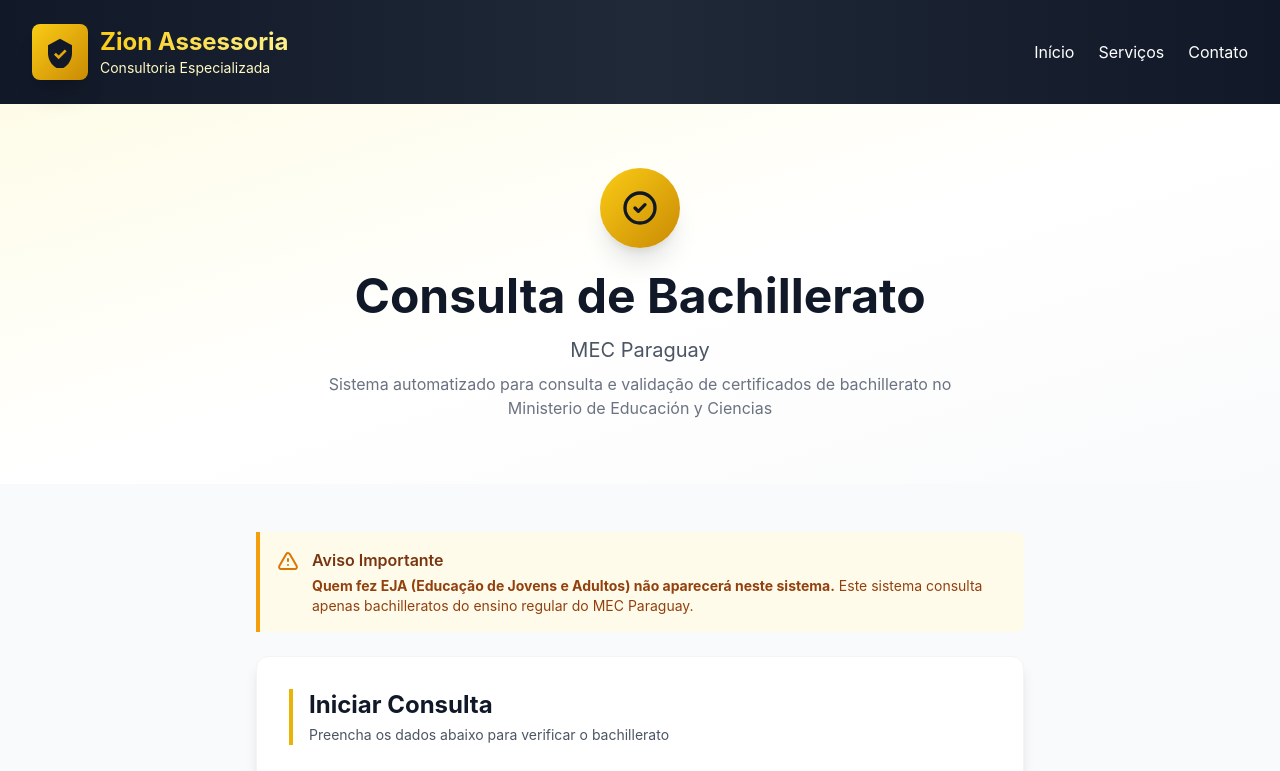
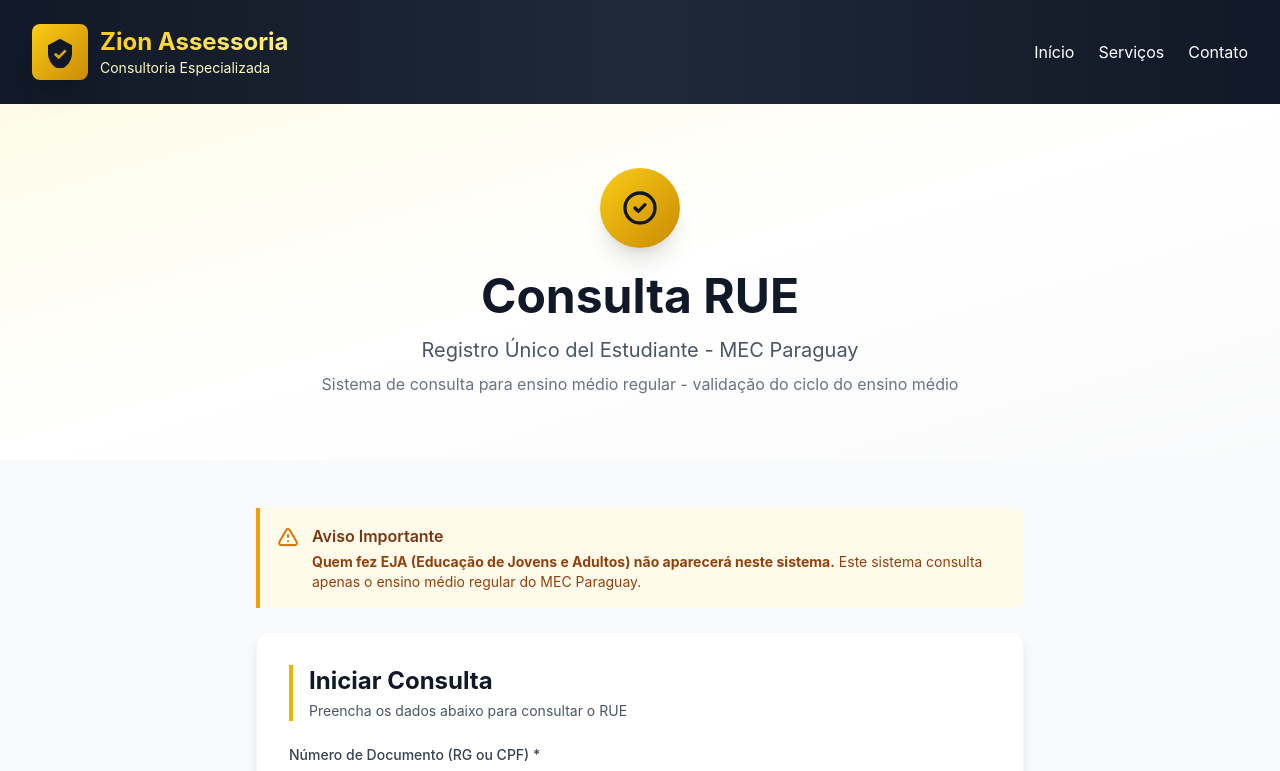
Before and after one commit to DevFalcon22/Zion-Assessoria, a Next.js app in the folder frontend/: page / in a window 1280 px wide. Shown: the top 771 px of the page. Built offline with nearby package versions, Linux system fonts and the light colour scheme.

Commit message:
Atualiza interface: Bachillerato -> RUE (Registro Único del Estudiante)

```diff
--- a/frontend/pages/index.js
+++ b/frontend/pages/index.js
@@ -79,8 +79,8 @@ export default function Home() {
   return (
     <>
       <Head>
-        <title>Zion Assessoria - Consulta Bachillerato MEC</title>
-        <meta name="description" content="Sistema de consulta de bachilleratos do MEC Paraguay" />
+        <title>Zion Assessoria - Consulta RUE MEC</title>
+        <meta name="description" content="Sistema de consulta RUE - Registro Único del Estudiante - MEC Paraguay" />
         <meta name="viewport" content="width=device-width, initial-scale=1" />
         <link rel="icon" href="/logo-zion.png" />
       </Head>
@@ -119,13 +119,13 @@ export default function Home() {
               </svg>
             </div>
             <h2 className="text-4xl md:text-5xl font-bold text-gray-900 mb-4">
-              Consulta de Bachillerato
+              Consulta RUE
             </h2>
             <p className="text-xl text-gray-600 mb-2">
-              MEC Paraguay
+              Registro Único del Estudiante - MEC Paraguay
             </p>
             <p className="text-gray-500 max-w-2xl mx-auto">
-              Sistema automatizado para consulta e validação de certificados de bachillerato no Ministerio de Educación y Ciencias
+              Sistema de consulta para ensino médio regular - validação do ciclo do ensino médio
             </p>
           </div>
         </section>
@@ -143,7 +143,7 @@ export default function Home() {
               <div>
                 <h4 className="font-semibold text-amber-900 mb-1">Aviso Importante</h4>
                 <p className="text-sm text-amber-800">
-                  <strong>Quem fez EJA (Educação de Jovens e Adultos) não aparecerá neste sistema.</strong> Este sistema consulta apenas bachilleratos do ensino regular do MEC Paraguay.
+                  <strong>Quem fez EJA (Educação de Jovens e Adultos) não aparecerá neste sistema.</strong> Este sistema consulta apenas o ensino médio regular do MEC Paraguay.
                 </p>
               </div>
             </div>
@@ -153,7 +153,7 @@ export default function Home() {
           <div className="card mb-8 hover:shadow-xl transition-shadow duration-300">
             <div className="border-l-4 border-primary-500 pl-4 mb-6">
               <h3 className="text-2xl font-bold text-gray-900">Iniciar Consulta</h3>
-              <p className="text-gray-600 text-sm mt-1">Preencha os dados abaixo para verificar o bachillerato</p>
+              <p className="text-gray-600 text-sm mt-1">Preencha os dados abaixo para consultar o RUE</p>
             </div>
             <form onSubmit={handleSubmit}>
               <div className="mb-6">
@@ -161,14 +161,14 @@ export default function Home() {
                   htmlFor="bachillerato"
                   className="block text-sm font-medium text-gray-700 mb-2"
                 >
-                  Número do Documento do Estudante *
+                  Número de Documento (RG ou CPF) *
                 </label>
                 <input
                   type="text"
                   id="bachillerato"
                   value={bachillerato}
                   onChange={(e) => setBachillerato(e.target.value)}
-                  placeholder="Digite o número do documento"
+                  placeholder="Digite o RG ou CPF"
                   className="input-field"
                   disabled={loading}
                 />
```
